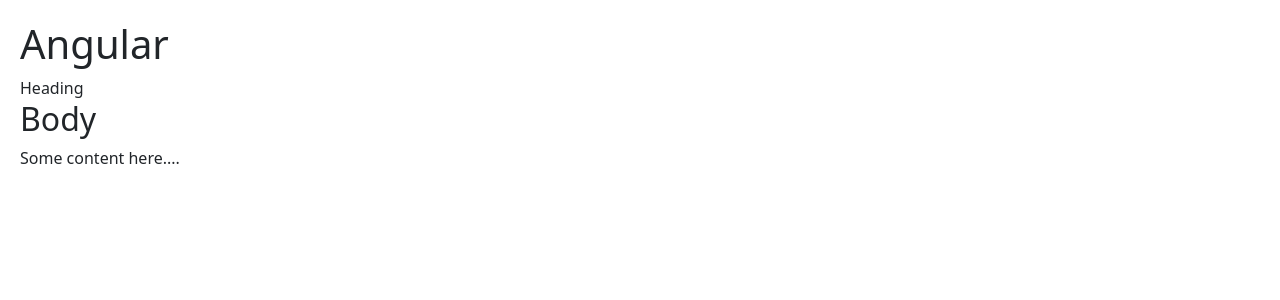
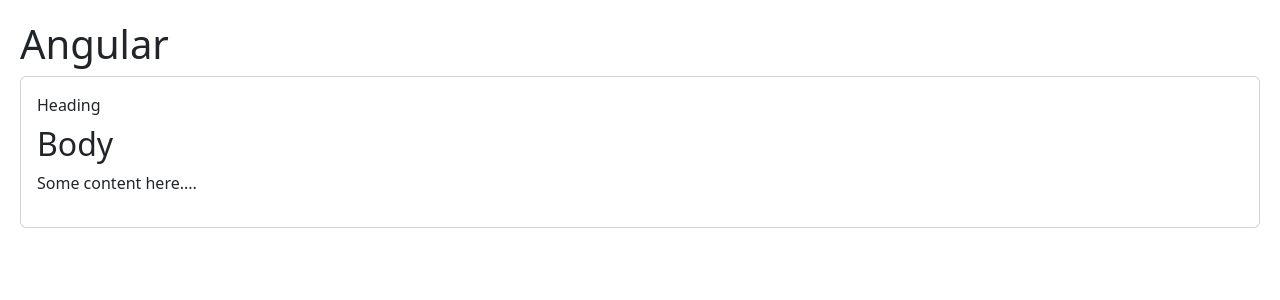
Before and after one commit to kaixuannnn/mosh-angular-learn1, an Angular app: page / in a window 1280 px wide. Shown: the top 300 px of the page. Built offline with nearby package versions, Linux system fonts and the light colour scheme.

Commit message:
ng container

```diff
--- a/src/app/app.component.html
+++ b/src/app/app.component.html
@@ -9,7 +9,7 @@
 <!-- <app-authors></app-authors> -->
 
 <app-bootstrap-panel>
-  <div class="heading">Heading</div>
+  <ng-container class="heading">Heading</ng-container>
   <div class="body">
     <h2>Body</h2>
     <p>Some content here....</p>
--- a/src/app/bootstrap-panel/bootstrap-panel.component.html
+++ b/src/app/bootstrap-panel/bootstrap-panel.component.html
@@ -1,4 +1,6 @@
-<div class="panel panel-default">
-  <div class="panel-heading"><ng-content select=".heading"></ng-content></div>
-  <div class="panel-body"><ng-content select=".body"></ng-content></div>
+<div class="card">
+  <div class="card-body">
+    <div class="card-title"><ng-content select=".heading"></ng-content></div>
+    <div class="card-text"><ng-content select=".body"></ng-content></div>
+  </div>
 </div>
```
Also changed, not shown: 1 other file (tests, documents, lock files or other folders).
